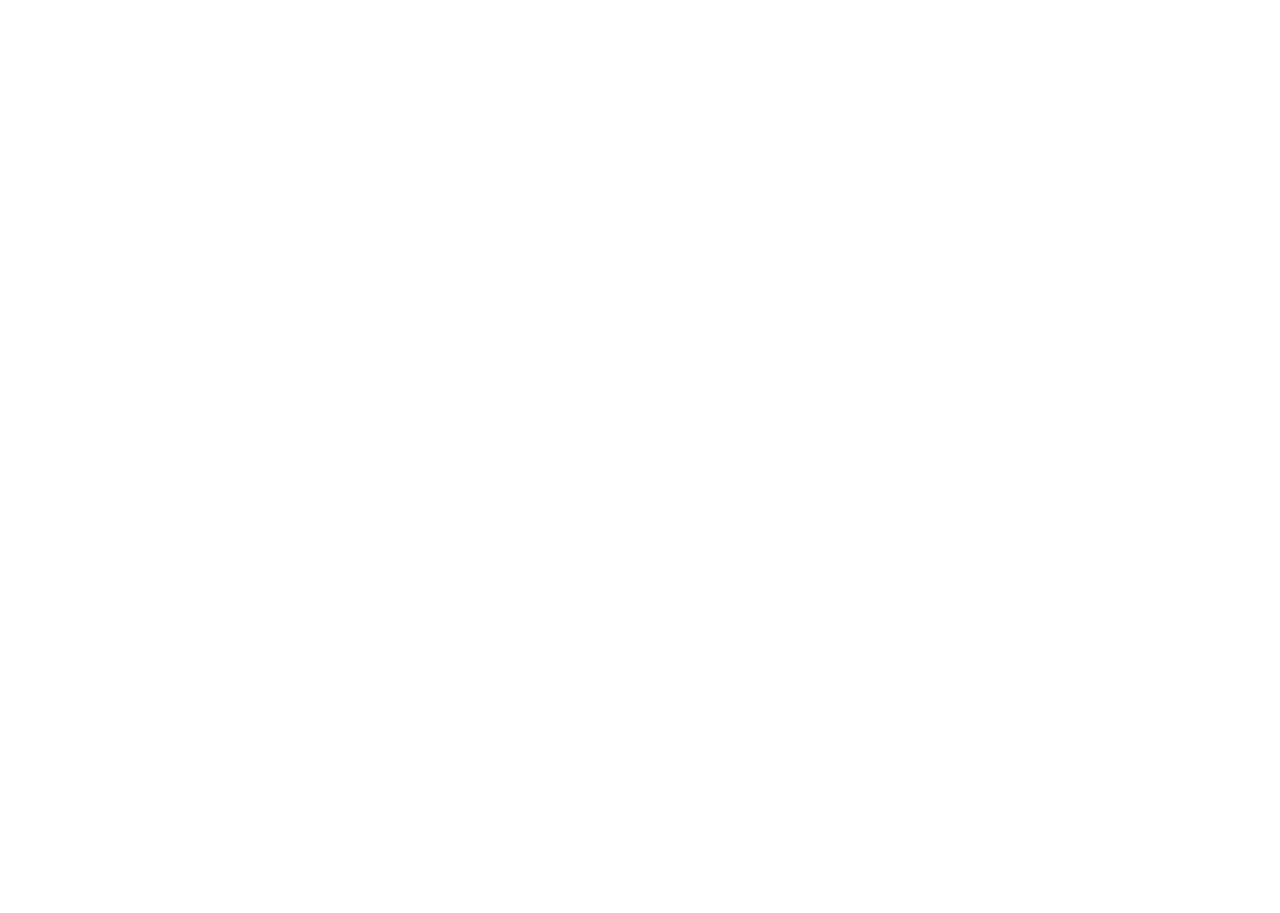
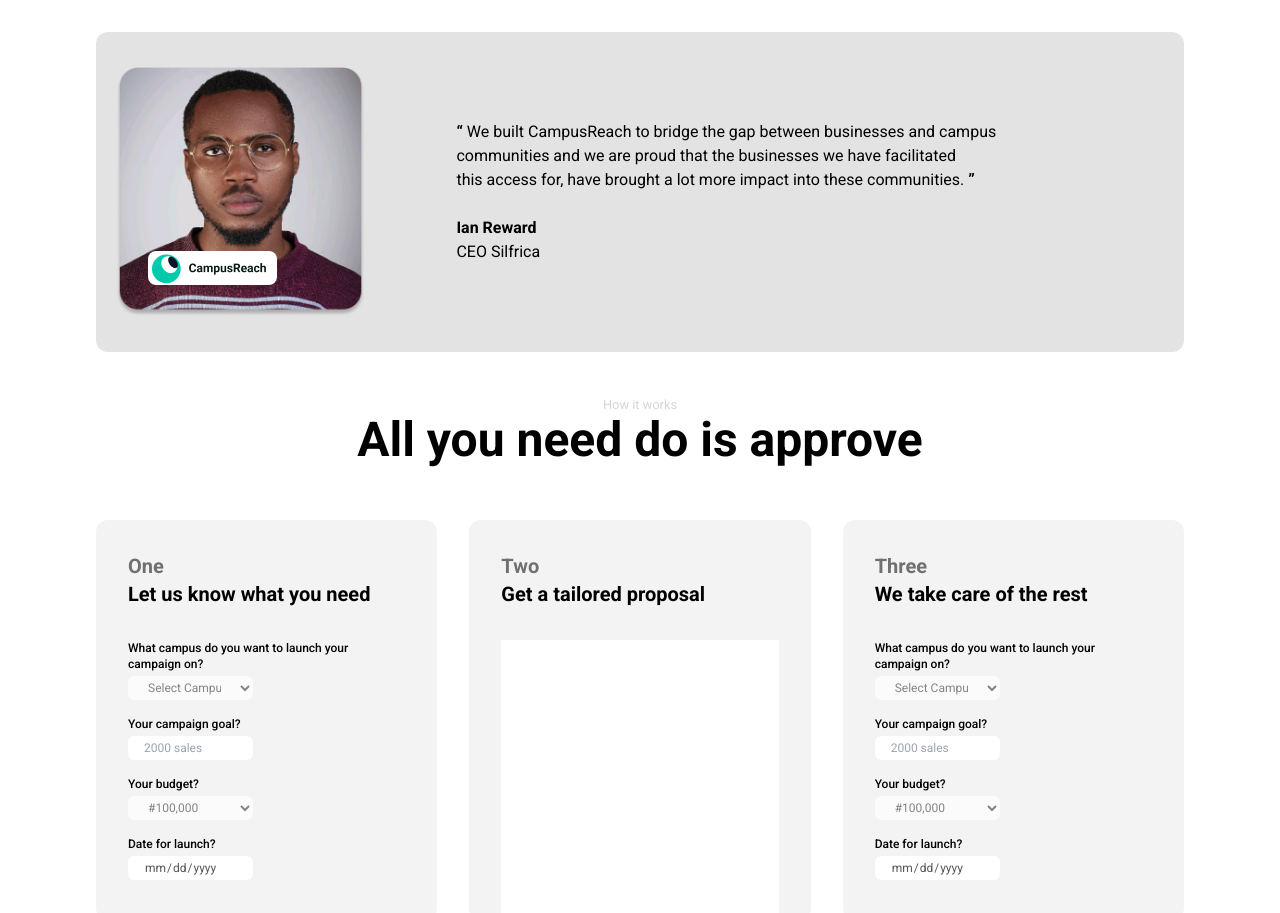
Before and after one commit to SILFRICA/CampusReach_Landing, a React (Vite) app: page / in a window 1280 px wide. Shown: the part 6900-7813 px from the top of the page. Before the commit the page ends 6900 px from the top, so only its background shows below. Built offline with nearby package versions, Linux system fonts and the light colour scheme.

Commit message:
feat: how to section

```diff
--- a/src/App.css
+++ b/src/App.css
@@ -23,3 +23,8 @@
   background-image: url(assets/testimony1.png);
   background-repeat: no-repeat;
 }
+
+.ceo-img {
+  background-image: url(assets/ceo.png);
+  background-repeat: no-repeat;
+}
--- a/src/App.tsx
+++ b/src/App.tsx
@@ -24,6 +24,8 @@
 import bolt from "./assets/bolt.svg";
 import WhyStartups from "./components/sections/WhyStartups";
 import CampusReachVs from "./components/card/CampusReachVs";
+import LogoWithText from "./assets/logo_with_text.png";
+import HowItWorks from "./components/sections/how-it-works/HowItWorks";
 
 function App() {
   return (
@@ -356,9 +358,39 @@
         />
       </section>
       <br />
-      <section className="py-4 versus">
+      <section className="py-4 mb-8 versus">
         <CampusReachVs />
       </section>
+
+      <section className="">
+        <div className="w-[85%] mx-auto">
+          <div
+            className="w-full lg:h-[320px] flex flex-col lg:flex-row justify-center items-center bg-[#0000001C]
+          rounded-xl gap-10 mb-8 lg:mb-10 pt-4 pl-4 lg:pt-0 lg:pl-0"
+          >
+            <div className="relative w-full lg:w-[300px] h-[250px] bg-contain rounded-lg ceo-img">
+              <img
+                src={LogoWithText}
+                alt="logo"
+                className="absolute px-1 bg-white rounded-lg bottom-8 left-8"
+              />
+            </div>
+            <div className="lg:w-[65%] font-normal testimony-details text-right pr-8 pb-8 lg:pb-0 lg:pr-0 lg:text-start text-pretty">
+              <p className="2xl:text-2xl text-balance">
+                <b>&ldquo;</b> We built CampusReach to bridge the gap between
+                businesses and campus communities and we are proud that the
+                businesses we have facilitated this access for, have brought a
+                lot more impact into these communities. <b>&rdquo;</b>
+              </p>
+              <br />
+              <h5 className="font-semibold">Ian Reward</h5>
+              <p className="font-lightbold">CEO Silfrica</p>
+            </div>
+          </div>
+        </div>
+      </section>
+
+      <HowItWorks />
     </>
   );
 }
--- /dev/null
+++ b/src/components/sections/how-it-works/HowItWorks.tsx
@@ -0,0 +1,151 @@
+import React from "react";
+import FormField from "./inputs/FormField";
+
+const HowItWorks: React.FC = () => {
+  return (
+    <section className="my-8 how-it-works">
+      <div className="w-[85%] mx-auto">
+        <div className="w-full text-center">
+          <small className="text-gray-300">How it works</small>
+          <h3 className="text-2xl font-bold lg:text-5xl">
+            All you need do is approve
+          </h3>
+        </div>
+        <br />
+        <div className="grid grid-cols-3 gap-8 mt-6 lg:mt-8">
+          <div className="bg-cr-gray-150 h-[250px] lg:h-[400px] w-full p-4 rounded-xl">
+            <div className="flex flex-col items-start justify-between mt-4 lg:w-[95%] h-full gap-8 pl-4">
+              <header>
+                <span className="text-base font-semibold lg:text-xl text-cr-gray-400">
+                  One
+                </span>
+                <h4 className="text-base font-semibold lg:text-xl">
+                  Let us know what you need
+                </h4>
+              </header>
+              <div className="flex flex-col h-full card-body justify-start gap-4 lg:w-[90%]">
+                <FormField
+                  label="What campus do you want to launch your campaign on?"
+                  id="campus"
+                  name="campus"
+                  type="select"
+                  options={[
+                    { value: "", label: "Select Campus", selected: true },
+                  ]}
+                  disabled={true}
+                />
+                <FormField
+                  label="Your campaign goal?"
+                  id="goal"
+                  name="goal"
+                  type="text"
+                  placeholder="2000 sales"
+                  disabled={true}
+                />
+                <FormField
+                  label="Your budget?"
+                  id="budget"
+                  name="budget"
+                  type="select"
+                  options={[
+                    { value: "100000", label: "#100,000", selected: true },
+                  ]}
+                  disabled={true}
+                />
+                <FormField
+                  label="Date for launch?"
+                  id="launchDate"
+                  name="date"
+                  type="date"
+                  disabled={true}
+                />
+              </div>
+            </div>
+          </div>
+          <div className="bg-cr-gray-150 h-[250px] lg:h-[400px] w-full p-4 rounded-xl">
+            <div className="flex flex-col items-start justify-between mt-4 lg:w-[95%] h-full gap-8 pl-4">
+              <header>
+                <span className="text-base font-semibold lg:text-xl text-cr-gray-400">
+                  Two
+                </span>
+                <h4 className="text-base font-semibold lg:text-xl">
+                  Get a tailored proposal
+                </h4>
+              </header>
+              <div className="flex flex-col justify-start w-full h-full gap-4 bg-white card-body">
+
+              </div>
+            </div>
+          </div>
+          <div className="bg-cr-gray-150 h-[250px] lg:h-[400px] w-full p-4 rounded-xl">
+            <div className="flex flex-col items-start justify-between mt-4 lg:w-[95%] h-full gap-8 pl-4">
+              <header>
+                <span className="text-base font-semibold lg:text-xl text-cr-gray-400">
+                  Three
+                </span>
+                <h4 className="text-base font-semibold lg:text-xl">
+                  We take care of the rest
+                </h4>
+              </header>
+              <div className="flex flex-col h-full card-body justify-start gap-4 lg:w-[90%]">
+                <div className="flex flex-col w-full gap-1">
+                  <label htmlFor="campus" className="text-xs font-medium">
+                    What campus do you want to launch your campaign on?
+                  </label>
+                  <select
+                    name="campus"
+                    id="campus"
+                    className="w-1/2 h-6 px-4 text-xs font-normal bg-white rounded-md text-cr-gray-600"
+                    disabled
+                  >
+                    <option selected>Select Campus</option>
+                  </select>
+                </div>
+                <div className="flex flex-col w-full gap-1">
+                  <label htmlFor="goal" className="text-xs font-medium">
+                    Your campaign goal?
+                  </label>
+                  <input
+                    type="text"
+                    name="goal"
+                    id="goal"
+                    className="w-1/2 h-6 px-4 text-xs font-normal bg-white rounded-md text-cr-gray-600"
+                    placeholder="2000 sales"
+                    disabled
+                  />
+                </div>
+                <div className="flex flex-col w-full gap-1">
+                  <label htmlFor="campus" className="text-xs font-medium">
+                    Your budget?
+                  </label>
+                  <select
+                    name="campus"
+                    id="campus"
+                    className="w-1/2 h-6 px-4 text-xs font-normal bg-white rounded-md text-cr-gray-600"
+                    disabled
+                  >
+                    <option selected>#100,000</option>
+                  </select>
+                </div>
+                <div className="flex flex-col w-full gap-1">
+                  <label htmlFor="launchDate" className="text-xs font-medium">
+                    Date for launch?
+                  </label>
+                  <input
+                    type="date"
+                    name="date"
+                    id="launchDate"
+                    className="w-1/2 h-6 px-4 text-xs font-normal bg-white rounded-md text-cr-gray-600"
+                    disabled
+                  />
+                </div>
+              </div>
+            </div>
+          </div>
+        </div>
+      </div>
+    </section>
+  );
+};
+
+export default HowItWorks;
--- /dev/null
+++ b/src/components/sections/how-it-works/inputs/FormField.tsx
@@ -0,0 +1,53 @@
+// FormField.tsx
+import React from 'react';
+
+interface Option {
+  value: string;
+  label: string;
+  selected?: boolean;
+}
+
+interface FormFieldProps {
+  label: string;
+  id: string;
+  name: string;
+  type: 'select' | 'text' | 'date';
+  options?: Option[];
+  placeholder?: string;
+  disabled?: boolean;
+}
+
+const FormField: React.FC<FormFieldProps> = ({ label, id, name, type, options, placeholder, disabled }) => {
+  return (
+    <div className="flex flex-col w-full gap-1">
+      <label htmlFor={id} className="text-xs font-medium">
+        {label}
+      </label>
+      {type === 'select' ? (
+        <select
+          name={name}
+          id={id}
+          className="w-1/2 h-6 px-4 text-xs font-normal bg-white rounded-md text-cr-gray-600"
+          disabled={disabled}
+        >
+          {options && options.map((option, index) => (
+            <option key={index} value={option.value} selected={option.selected}>
+              {option.label}
+            </option>
+          ))}
+        </select>
+      ) : (
+        <input
+          type={type}
+          name={name}
+          id={id}
+          className="w-1/2 h-6 px-4 text-xs font-normal bg-white rounded-md text-cr-gray-600"
+          placeholder={placeholder}
+          disabled={disabled}
+        />
+      )}
+    </div>
+  );
+};
+
+export default FormField;
--- a/tailwind.config.js
+++ b/tailwind.config.js
@@ -9,10 +9,12 @@
         "cr-light-green": "#E3FFE9",
         "cr-teal-100": "#DFF3EA",
         "cr-soft-green": "#74D88A",
+        "cr-gray-150": "#D9D9D94F",
+        "cr-gray-200": "#FAFAFA",
         "cr-gray-210": "#F5F7F8",
-        "cr-gray-200": "#FAFAFA",
+        "cr-gray-250": "#ECEEF2",
         "cr-gray-300": "#EAE3FF",
-        "cr-gray-250": "#ECEEF2",
+        "cr-gray-400": "#0000008A",
         "cr-gray-600": "#575757",
         "cr-yellow-200": "#FDFFE3",
         "cr-pink-300": "#FFE3E3",
```
Also changed, not shown: src/assets/ceo.png (added), src/assets/logo_with_text.png (added).
